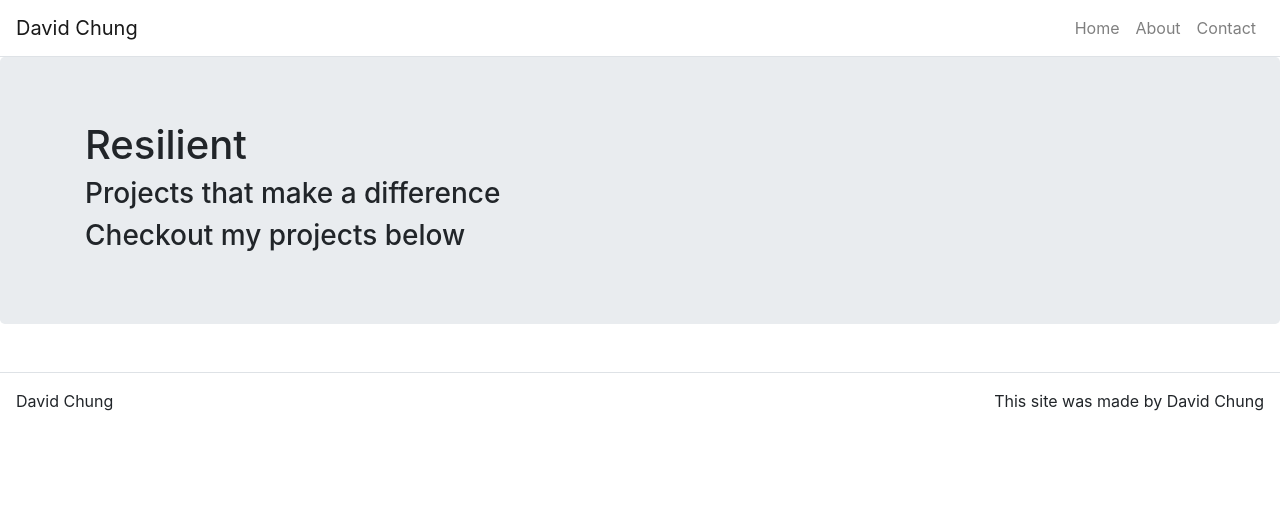
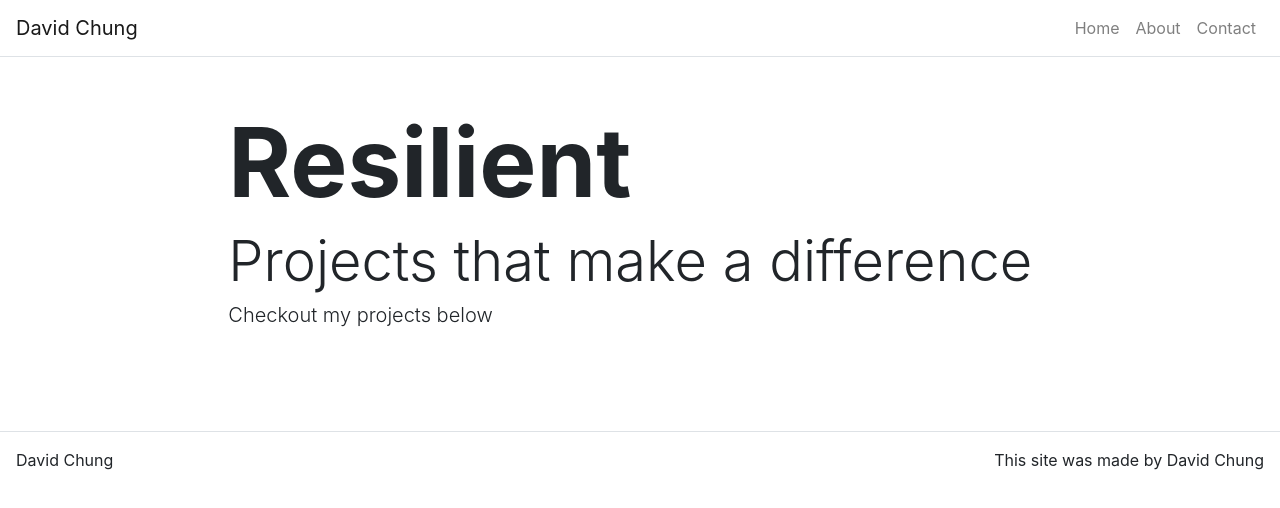
Before and after one commit to DevDave0/portfolio, a React (Create React App) app: page / in a window 1280 px wide. Shown: the top 508 px of the page. Built offline with nearby package versions, Linux system fonts and the light colour scheme.

Commit message:
Hero Component Done

```diff
--- a/src/components/Hero.js
+++ b/src/components/Hero.js
@@ -5,13 +5,13 @@ import { Col, Container, Jumbotron, Row } from 'react-bootstrap';
 const Hero = (props) => {
 
     return (
-        <Jumbotron>
-            <Container>
-                <Row>
-                    <Col>
-                        {props.title && <h1>{props.title}</h1>}
-                        {props.subTitle && <h3>{props.subTitle}</h3>}
-                        {props.text && <h3>{props.text}</h3>}
+        <Jumbotron className="bg-transparent jumbotron-fluid p-0">
+            <Container fluid={true}>
+                <Row className='justify-content-center py-5'>
+                    <Col md={8} sm={12}>
+                        {props.title && <h1 className="display-1 font-weight-bolder">{props.title}</h1>}
+                        {props.subTitle && <h3 className="display-4 font-weight-light">{props.subTitle}</h3>}
+                        {props.text && <h3 className="lead font-weight-light">{props.text}</h3>}
                     </Col>
                 </Row>
             </Container>
```
